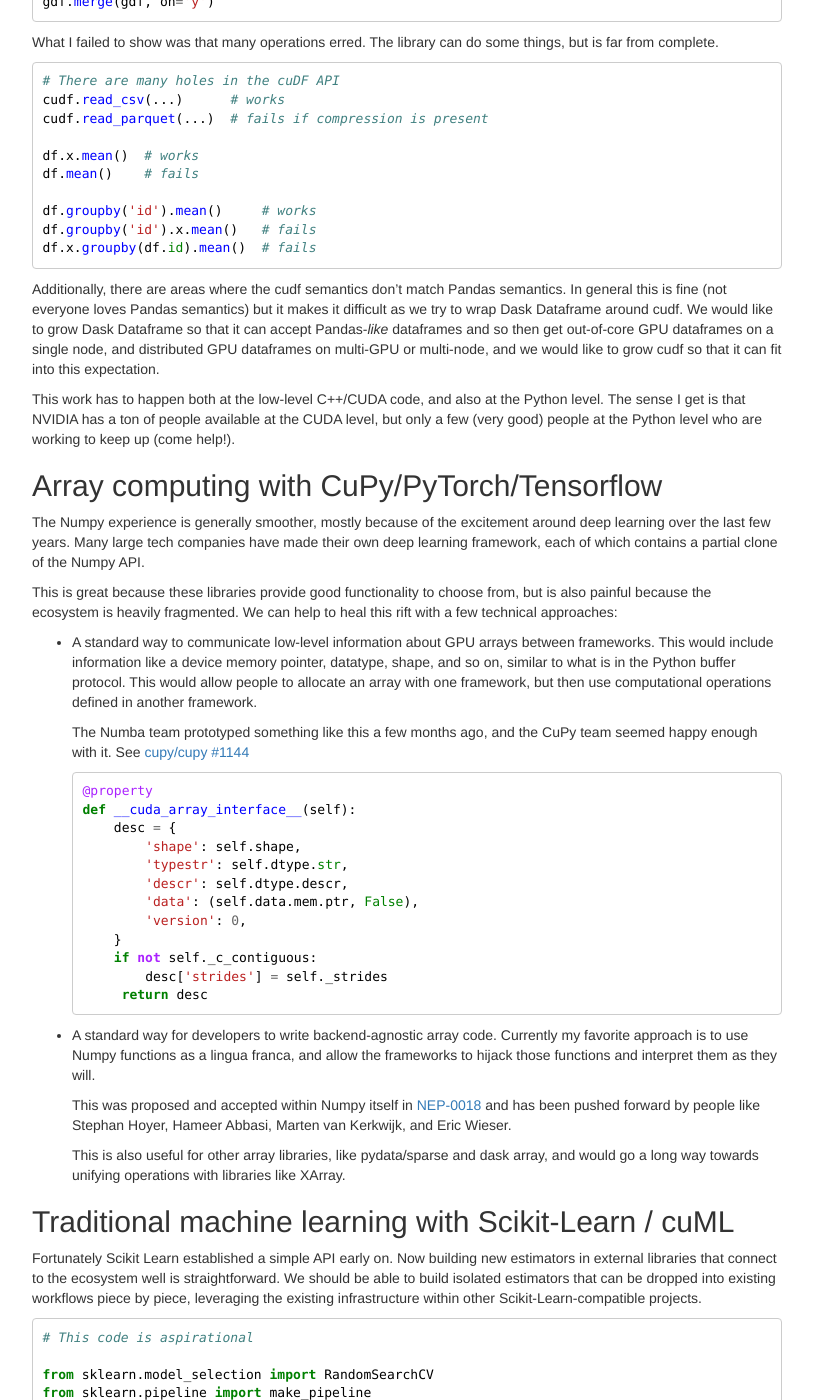
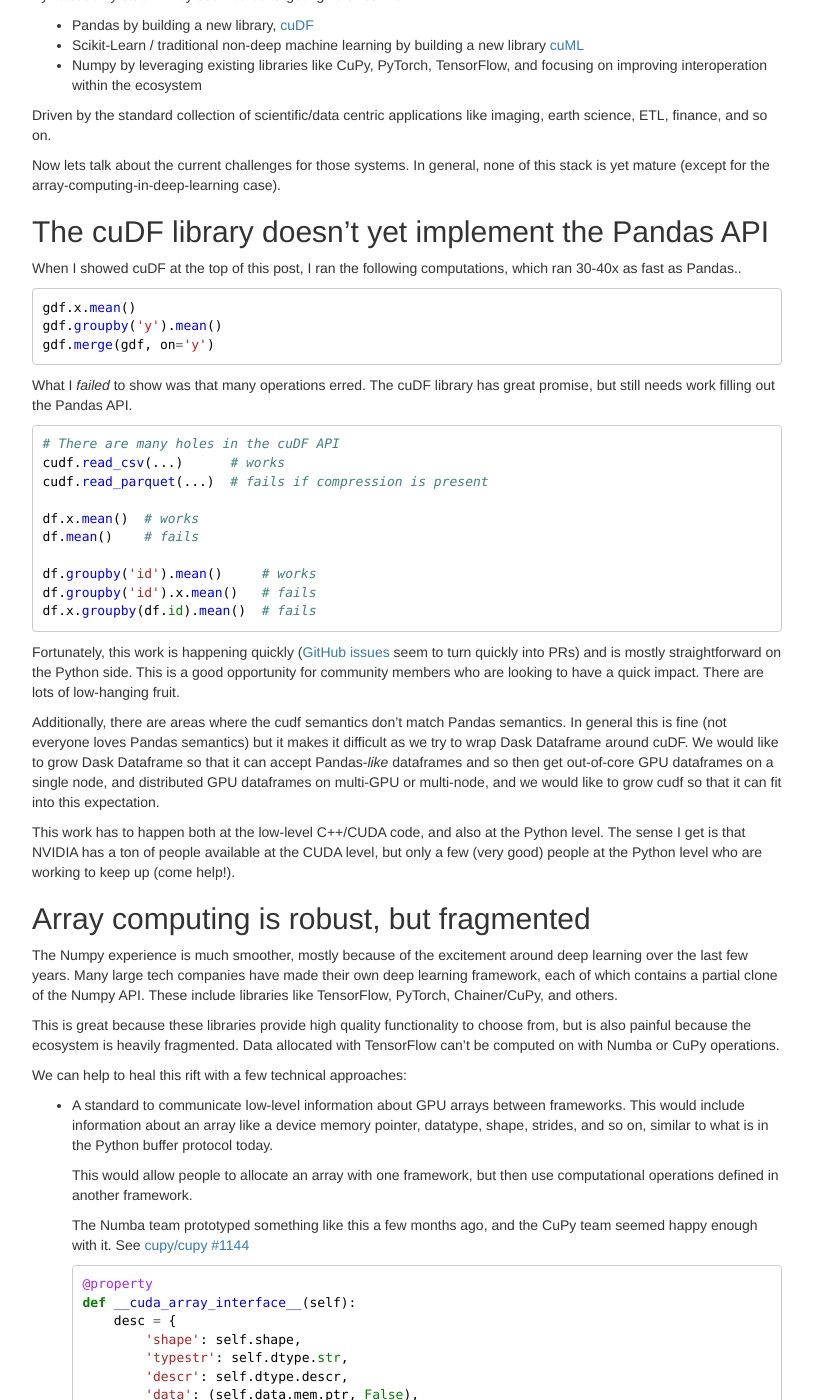
Before and after one commit to besyskymnbk/blog, a Jekyll site: the page built from _posts/work/2018-12-12-gpu-python-challenges.md, in a window 1280 px wide and 1400 px high, scrolled down 3174 px. Shown: the whole window, without its empty margins (233-1046 px from the left). Built offline with Jekyll 4.4.1, drawn with Linux system fonts in a browser that asks for light colours; comment, search, counter and statistics services are not loaded; some of the changed text lies outside the part shown.

Commit message:
Update gpu python challenges post

````diff
--- a/_posts/work/2018-12-12-gpu-python-challenges.md
+++ b/_posts/work/2018-12-12-gpu-python-challenges.md
@@ -1,6 +1,7 @@
 ---
 layout: post
-title: PyData, GPUs, First Impressions, and Future Work
+title: Opportunities and Challenges of GPU-enabled PyData
+tagline: First impressions of GPUs in the PyData stack
 category: work
 draft: true
 tags: [Programming, Python, scipy, dask]
@@ -8,25 +9,29 @@ theme: twitter
 ---
 {% include JB/setup %}
 
-For my first full week at NVIDIA I explored some of the challenges of working
-with GPUs in the PyData ecosystem.
-This post shares my first impressions
-and plans for near-term work.
-I'll mostly focus on technical details around Dask, GPUs, and PyData
+I recently [moved from Anaconda to NVIDIA](../../../2018/11/26/joining-nvidia)
+within the RAPIDS team, building a PyData-friendly GPU-enabled data science
+stack.  For my first week I explored some of the current challenges of working
+with GPUs in the PyData ecosystem.  This post shares my first impressions and
+also outlines plans for near-term work.
+
+First, lets start with the value proposition of GPUs, significant speed
+increases over traditional CPUs.
 
 
-GPU Performance Presents an Opportunity
----------------------------------------
+GPU Performance
+---------------
 
-Like many PyData developers, I'm loosely aware that GPUs can be quite fast, but
-it's not really something that I think much about (until recently).  To get a
-more visceral feel for the performance differences, I logged into a GPU
-machine, opened up [CuPy](http://docs-cupy.chainer.org/en/stable/) (a
+Like many PyData developers, I'm loosely aware that GPUs are sometimes fast, but
+don't deal with them often enough to have strong feeling about them.
+
+To get a more visceral feel for the performance differences, I logged into a
+GPU machine, opened up [CuPy](http://docs-cupy.chainer.org/en/stable/) (a
 Numpy-like GPU library developed mostly by Chainer in Japan) and
 [cuDF](https://cudf.readthedocs.io/en/latest/) (a Pandas-like library in
 development at NVIDIA) and did a couple of small speed comparisons:
 
-### Numpy/Cupy
+### Compare Numpy and Cupy
 
 ```python
 >>> import numpy, cupy
@@ -41,61 +46,81 @@ development at NVIDIA) and did a couple of small speed comparisons:
 746 µs ± 1.26 ms per loop (mean ± std. dev. of 7 runs, 1 loop each)
 ```
 
-This is a full 500x faster for normal array computing.
+On this mundane example, the GPU computation is a full 500x faster.
 
-### Pandas/cuDF
+
+### Compare Pandas and cuDF
 
 ```python
 >>> import pandas as pd, numpy as np, cudf
 
 >>> pdf = pd.DataFrame({'x': np.random.random(10000000),
-                        'y': np.random.randint(0, 10000000, size=1000000)})
+                        'y': np.random.randint(0, 10000000, size=10000000)})
 >>> gdf = cudf.DataFrame.from_pandas(pdf)
 
->>> %timeit pdf.x.mean()
+>>> %timeit pdf.x.mean()  # 30x faster
 50.2 ms ± 970 µs per loop (mean ± std. dev. of 7 runs, 10 loops each)
 >>> %timeit gdf.x.mean()
 1.42 ms ± 5.84 µs per loop (mean ± std. dev. of 7 runs, 1000 loops each)
 
->>> %timeit pdf.groupby('y').mean()
+>>> %timeit pdf.groupby('y').mean()  # 40x faster
 1.15 s ± 46.5 ms per loop (mean ± std. dev. of 7 runs, 1 loop each)
 >>> %timeit gdf.groupby('y').mean()
 54 ms ± 182 µs per loop (mean ± std. dev. of 7 runs, 10 loops each)
 
->>> %timeit pdf.merge(pdf, on='y')
+>>> %timeit pdf.merge(pdf, on='y')  # 30x faster
 10.3 s ± 38.2 ms per loop (mean ± std. dev. of 7 runs, 1 loop each)
 >>> %timeit gdf.merge(gdf, on='y')
 280 ms ± 856 µs per loop (mean ± std. dev. of 7 runs, 1 loop each)
 ```
 
-This is a 20-50x speedup for normal dataframe computing.  Operations that
-previously took ten seconds now happen at near-interactive speeds.
+This is a 30-40x speedup for normal dataframe computing.
+Operations that previously took ten seconds
+now process in near-interactive speeds.
 
-*These were done naively on one GPU on a DGX machine.  These examples were
-cherry-picked (see dataframe issues below).*
+*These were done naively on one GPU on a DGX machine.
+The dataframe examples were cherry-picked to find supported operations
+(see dataframe issues below).*
 
 
 ### Analysis
 
-I intentionally tried things that weren't deep learning, and that might
-instead be representative of normal scientific computing and data processing.
+I intentionally tried examples that weren't deep learning specific, and that
+might instead be representative of normal everyday scientific computing and
+data processing tasks.
 
-GPUs offer orders-of-magnitude performance increases over traditional CPUs (at
-least in the naive cases presented above).  This speed difference is an
-interesting lever for us to push on, and is what made me curious about working
-for NVIDIA in the first place.
+GPUs still offer orders-of-magnitude performance increases over traditional
+CPUs (at least in the naive cases presented above).  This speed difference is
+an interesting lever for us to push on, and is what made me curious about
+working for NVIDIA in the first place.
 
 
 Roadblocks
 ----------
 
-Howeverr, there are many reasons why people don't use GPUs for general purpose
+However, there are many reasons why people don't use GPUs for general purpose
 computational programming today.
 I thought I'd go through a few of them in this blogpost so we can see the sorts
 of things that we would need to resolve.
 
-This is just my personal experience which, let me be clear, is limited to a few
-days.  I'm probably wrong about many topics I discuss below.
+-  Not everyone has a GPU.  They can be large and expensive
+-  Installing CUDA-enabled libraries can be tricky when you need to match
+   drivers or need to establish consistency with other CUDA-enabled libraries
+-  There are many CUDA-enabled libraries, but not yet a real ecosystem with
+   established conventions.
+-  Many of the libraries in the ecosystem need specific help:
+    -  The cuDF library itself is immature, and needs many simple API changes
+    -  The Array computing libraries need better protocols to improve sharing
+       data and functionality
+    -  The deep learning libraries have plenty of functionality, but aren't
+       currently designed to share that functionality with other players in the
+       ecosystem
+    -  Deploying Dask on multi-GPU systems can be improved.  Most groups doing
+       this today invoke their own home-grown scripts
+    -  Python needs better access to high performance communication libraries
+
+This is just my personal experience which, let me be clear, is only limited to
+a few days.  I'm probably wrong about many topics I discuss below.
 
 
 Not everyone has a GPU
@@ -117,8 +142,8 @@ I never use".  About 20 minutes later he had a GPU stack installed and was
 running an experiment very much like what we did above.
 
 
-Installation and Drivers
-------------------------
+Installing CUDA-enabled libraries is complicated by drivers
+-----------------------------------------------------------
 
 Before conda packages, wheels, Anaconda, and conda forge, installing the PyData
 software stack (Numpy, Pandas, Scikit-Learn, Matplotlib) was challenging.  This
@@ -152,6 +177,10 @@ There is some work happening in Conda that can help with this in the future.
 Regardless, we will need to develop better shared conventions between the
 different Python GPU development groups.
 
+
+No community standard build infrastructure exists
+-------------------------------------------------
+
 After speaking about this with [John Kirkham](https://github.com/jakirkham)
 (Conda Forge maintainer), he suggested that the situation is also a bit like
 the conda ecosystem before conda-forge, where everyone built their own packages
@@ -161,8 +190,8 @@ inconsistency can lead to a fragmented stack, where certain families of
 packages work well only with certain packages within their family.
 
 
-Community fragmentation
------------------------
+Development teams are fragmented across companies
+-------------------------------------------------
 
 Many of the large GPU-enabled packages are being developed by large teams
 within private institutions.  There isn't a strong culture of cross-team
@@ -175,13 +204,13 @@ broader community will be able to bring these groups more into the open quickly
 if they engage.
 
 
-Technical issues around RAPIDS, Dask, and RAPIDS + Dask
--------------------------------------------------------
+RAPIDS and Dask need specific attention
+---------------------------------------
 
-I'm going to switch now and talk about a few technical issues in the RAPIDS
-stack, and Dask's engagement with GPUs and this space generally.  This will be
-lower-level, but shows the kinds of things that I hope to work on technically
-over the coming months.
+Now we switch and discuss technical issues in the RAPIDS stack,
+and Dask's engagement with GPUs generally.
+This will be lower-level,
+but shows the kinds of things that I hope to work on technically over the coming months.
 
 Generally the goal of RAPIDS is to build a data science stack around
 conventional numeric computation that mimics the PyData/SciPy stack.  They
@@ -201,11 +230,11 @@ of this stack is yet mature (except for the array-computing-in-deep-learning
 case).
 
 
-Dataframes with cuDF
---------------------
+The cuDF library doesn't yet implement the Pandas API
+-----------------------------------------------------
 
-I showed cuDF at the top of this post when talking about speed.  I ran the
-following computations, which worked well.
+When I showed cuDF at the top of this post,
+I ran the following computations, which ran 30-40x as fast as Pandas..
 
 ```python
 gdf.x.mean()
@@ -213,8 +242,9 @@ gdf.groupby('y').mean()
 gdf.merge(gdf, on='y')
 ```
 
-What I failed to show was that many operations erred.
-The library can do some things, but is far from complete.
+What I *failed* to show was that many operations erred.
+The cuDF library has great promise, but still needs work filling out the Pandas
+API.
 
 ```python
 # There are many holes in the cuDF API
@@ -229,9 +259,15 @@ df.groupby('id').x.mean()   # fails
 df.x.groupby(df.id).mean()  # fails
 ```
 
+Fortunately, this work is happening quickly
+([GitHub issues](https://github.com/rapidsai/cudf/issues) seem to turn quickly into PRs)
+and is mostly straightforward on the Python side.
+This is a good opportunity for community members who are looking to have a quick impact.
+There are lots of low-hanging fruit.
+
 Additionally, there are areas where the cudf semantics don't match Pandas
 semantics.  In general this is fine (not everyone loves Pandas semantics) but
-it makes it difficult as we try to wrap Dask Dataframe around cudf.  We would
+it makes it difficult as we try to wrap Dask Dataframe around cuDF.  We would
 like to grow Dask Dataframe so that it can accept Pandas-*like* dataframes and
 so then get out-of-core GPU dataframes on a single node, and distributed GPU
 dataframes on multi-GPU or multi-node, and we would like to grow cudf so that
@@ -243,24 +279,29 @@ the CUDA level, but only a few (very good) people at the Python level who are
 working to keep up (come help!).
 
 
-Array computing with CuPy/PyTorch/Tensorflow
---------------------------------------------
+Array computing is robust, but fragmented
+-----------------------------------------
 
-The Numpy experience is generally smoother, mostly because of the excitement
+The Numpy experience is much smoother, mostly because of the excitement
 around deep learning over the last few years.  Many large tech companies have
 made their own deep learning framework, each of which contains a partial clone
-of the Numpy API.
+of the Numpy API.  These include libraries like TensorFlow, PyTorch,
+Chainer/CuPy, and others.
 
-This is great because these libraries provide good functionality to choose
-from, but is also painful because the ecosystem is heavily fragmented.  We can
-help to heal this rift with a few technical approaches:
+This is great because these libraries provide high quality functionality to
+choose from, but is also painful because the ecosystem is heavily fragmented.
+Data allocated with TensorFlow can't be computed on with Numba or CuPy
+operations.
 
--   A standard way to communicate low-level information about GPU arrays
-    between frameworks.  This would include information like a device memory
-    pointer, datatype, shape, and so on, similar to what is in the Python
-    buffer protocol.  This would allow people to allocate an array with one
-    framework, but then use computational operations defined in another
-    framework.
+We can help to heal this rift with a few technical approaches:
+
+-   A standard to communicate low-level information about GPU arrays
+    between frameworks.  This would include information about an array like a
+    device memory pointer, datatype, shape, strides, and so on, similar to what
+    is in the Python buffer protocol today.
+
+    This would allow people to allocate an array with one framework, but then
+    use computational operations defined in another framework.
 
     The Numba team prototyped something like this a few months ago, and the
     CuPy team seemed happy enough with it.
@@ -281,9 +322,11 @@ help to heal this rift with a few technical approaches:
          return desc
     ```
 
+    This was also, I believe, accepted into PyTorch.
+
 -   A standard way for developers to write backend-agnostic array code.
     Currently my favorite approach is to use Numpy functions as a lingua
-    franca, and allow the frameworks to hijack those functions and interpret
+    franca, and to allow the frameworks to hijack those functions and interpret
     them as they will.
 
     This was proposed and accepted within Numpy itself in
@@ -296,14 +339,21 @@ help to heal this rift with a few technical approaches:
     like XArray.
 
 
-Traditional machine learning with Scikit-Learn / cuML
------------------------------------------------------
+Built traditional machine learning with Scikit-Learn / cuML
+------------------------------------------------------------
 
-Fortunately Scikit Learn established a simple API early on.  Now building new
-estimators in external libraries that connect to the ecosystem well is
-straightforward.  We should be able to build isolated estimators that can be
-dropped into existing workflows piece by piece, leveraging the existing
-infrastructure within other Scikit-Learn-compatible projects.
+While deep learning on the GPU is commonplace today, more traditional
+algorithms like GLMs, random forests, preprocessing and so on haven't received
+the same thorough treatment.
+
+Fortunately the ecosystem is well prepared to accept work in this space,
+largely because Scikit Learn established a simple pluggable API early on.
+Building new estimators in external libraries that connect to the ecosystem
+well is straightforward.
+
+We should be able to build isolated estimators that can be dropped into
+existing workflows piece by piece, leveraging the existing infrastructure
+within other Scikit-Learn-compatible projects.
 
 ```python
 # This code is aspirational
@@ -339,10 +389,12 @@ better enable pluggability over the last year.  Hopefully this additional use
 case proceeds along these existing efforts, but now with more support.
 
 
-The Deep Learning Frameworks
-----------------------------
+Deep learning frameworks are overly specialized
+-----------------------------------------------
 
-There are many small issues around integrating pieces of the deep learning
+The SciPy/PyData stack thrived because it was modular and adaptable to new
+situations.
+There are many small issues around integrating components of the deep learning
 frameworks into the more general ecosystem.
 
 We went through a similar experience with Dask early on, when the Python
````
